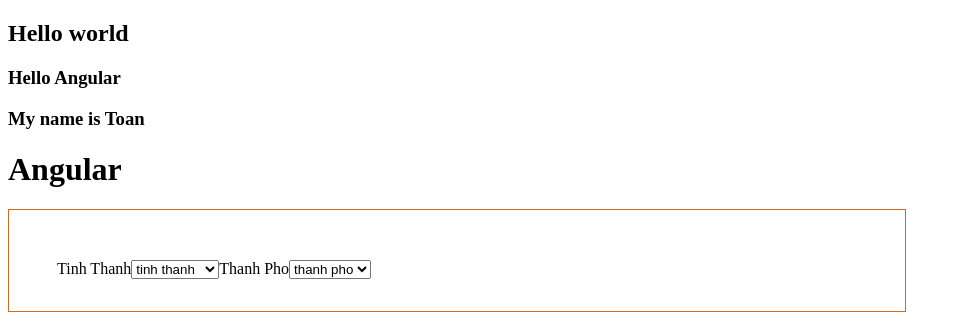
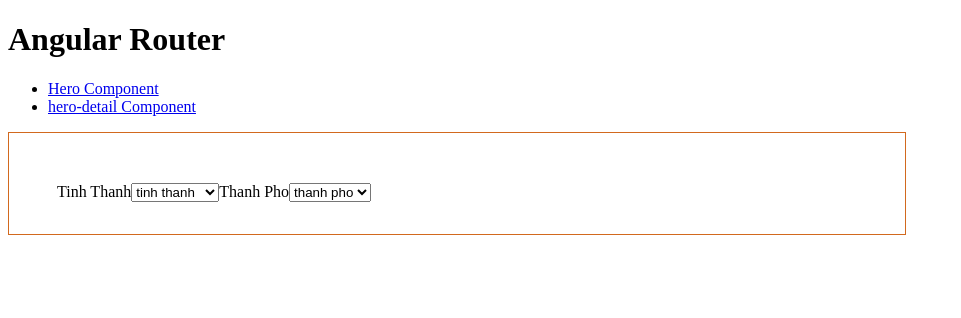
Before and after one commit to nhattoan009/Angular2021, an Angular app: page / in a window 1280 px wide. Shown: the top 318 px of the page, without its empty margins (0-961 px from the left). Built offline with nearby package versions, Linux system fonts and the light colour scheme.

Commit message:
routing-link1.1

```diff
--- a/src/app/app-routing.module.ts
+++ b/src/app/app-routing.module.ts
@@ -1,7 +1,15 @@
 import { NgModule } from '@angular/core';
 import { RouterModule, Routes } from '@angular/router';
+import { HeroDetailComponent } from './hero-detail/hero-detail.component';
+import { HeroComponent } from './hero/hero.component';
+import { PageNotFoundComponent } from './page-not-found/page-not-found.component';
 
-const routes: Routes = [];
+const routes: Routes = [
+  { path: 'hero', component: HeroComponent },
+  { path: '', component: HeroComponent },
+  { path: 'hero-detail', component: HeroDetailComponent },
+  { path: '**', component: PageNotFoundComponent },  // Wildcard route for a 404 page
+];
 
 @NgModule({
   imports: [RouterModule.forRoot(routes)],
--- a/src/app/app.component.html
+++ b/src/app/app.component.html
@@ -1,6 +1,10 @@
-<h2>Hello world</h2>
-<h3>Hello Angular</h3>
-<h3>My name is Toan</h3>
-
-<h1>{{title}}</h1>
-<app-hero></app-hero>
+<h1>Angular Router</h1>
+<!-- This nav gives you links to click, which tells the router which route to use (defined in the routes constant in  AppRoutingModule) -->
+<nav>
+  <ul>
+    <li><a routerLink="/hero" routerLinkActive="active">Hero Component</a></li>
+    <li><a routerLink="/hero-detail" routerLinkActive="active">hero-detail Component</a></li>
+  </ul>
+</nav>
+<!-- The routed views render in the <router-outlet>-->
+<router-outlet></router-outlet>
--- a/src/app/app.module.ts
+++ b/src/app/app.module.ts
@@ -5,12 +5,14 @@ import { AppRoutingModule } from './app-routing.module';
 import { AppComponent } from './app.component';
 import { HeroComponent } from './hero/hero.component';
 import { OnsalePipe } from './onsale.pipe';
+import { PageNotFoundComponent } from './page-not-found/page-not-found.component';
 
 @NgModule({
   declarations: [
     AppComponent,
     HeroComponent,
-    OnsalePipe
+    OnsalePipe,
+    PageNotFoundComponent
   ],
   imports: [
     BrowserModule,
--- a/src/app/hero-detail/hero-detail.component.ts
+++ b/src/app/hero-detail/hero-detail.component.ts
@@ -6,6 +6,7 @@ import { Component, OnInit } from '@angular/core';
   styleUrls: ['./hero-detail.component.scss']
 })
 export class HeroDetailComponent implements OnInit {
+  public loginName = "admin";
 
   constructor() { }
 
--- /dev/null
+++ b/src/app/page-not-found/page-not-found.component.html
@@ -0,0 +1 @@
+<p>page-not-found works!</p>
--- /dev/null
+++ b/src/app/page-not-found/page-not-found.component.ts
@@ -0,0 +1,15 @@
+import { Component, OnInit } from '@angular/core';
+
+@Component({
+  selector: 'app-page-not-found',
+  templateUrl: './page-not-found.component.html',
+  styleUrls: ['./page-not-found.component.scss']
+})
+export class PageNotFoundComponent implements OnInit {
+
+  constructor() { }
+
+  ngOnInit(): void {
+  }
+
+}
```
Also changed, not shown: src/app/page-not-found/page-not-found.component.scss (added), 1 other file (tests, documents, lock files or other folders).
